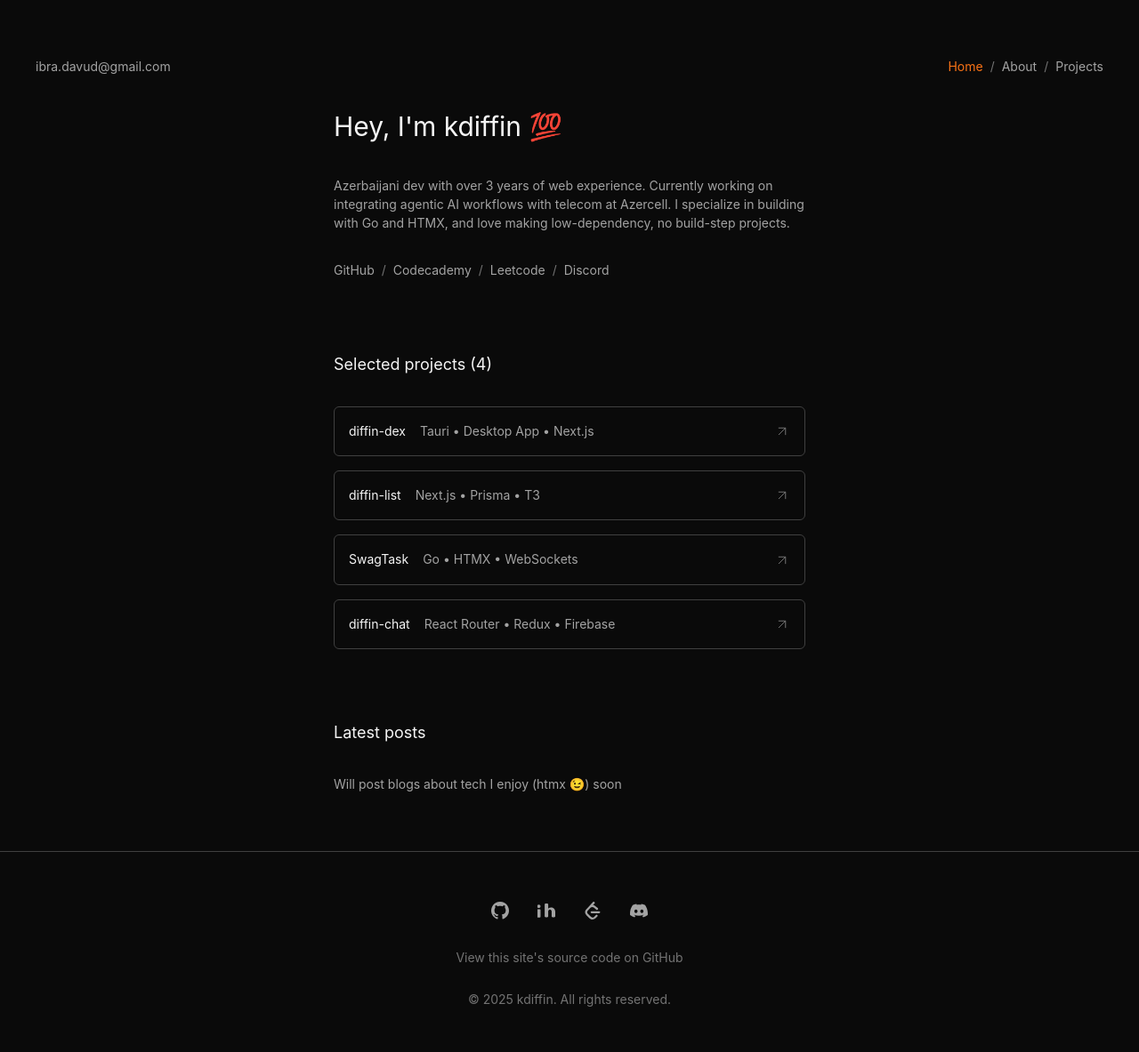
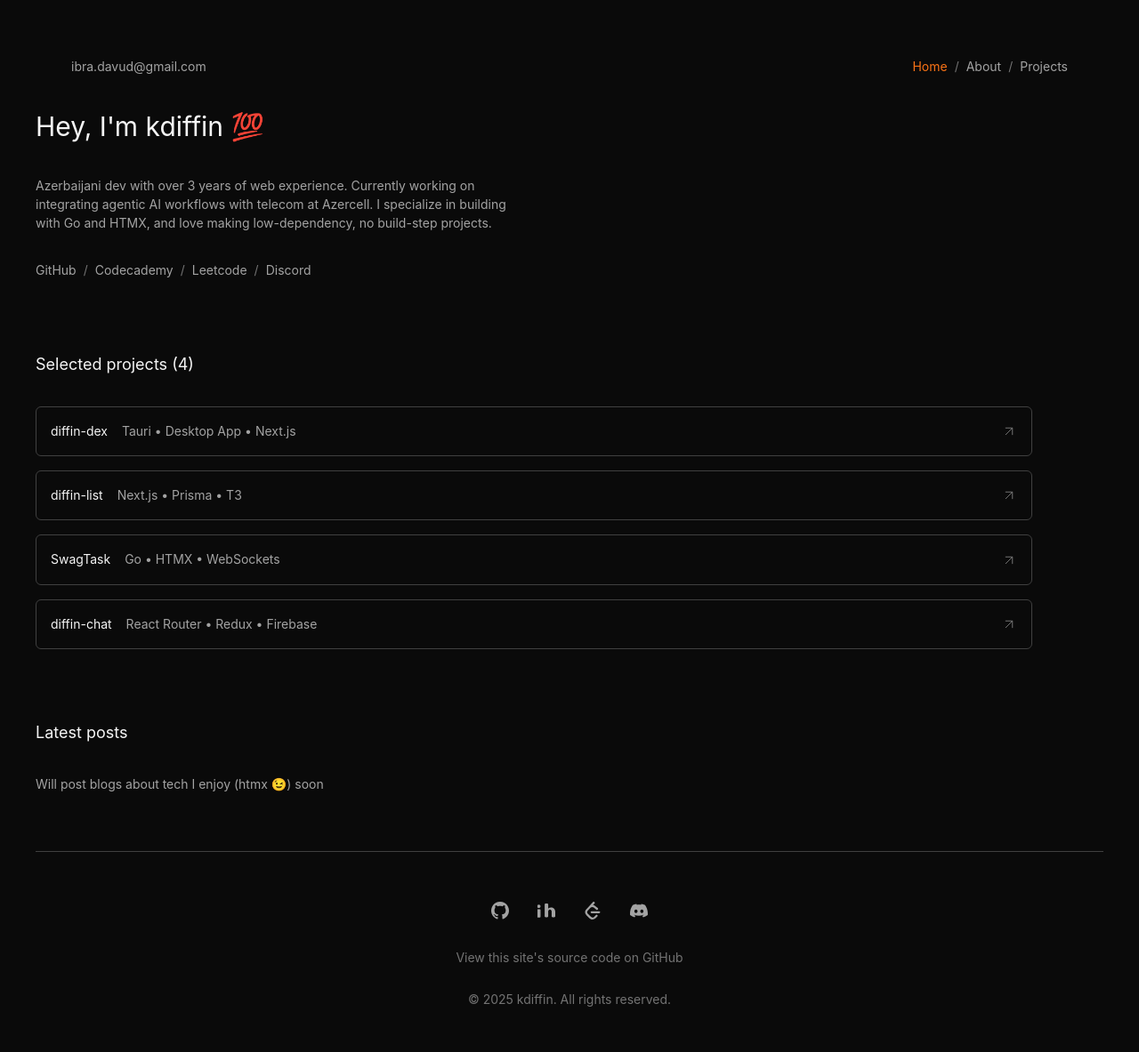
Before and after one commit to kdiffin/kdiffin.github.io, a Jekyll site: the page built from index.html, in a window 1280 px wide. Shown: the whole page at 89% size. Built offline with Jekyll 4.4.1, drawn with Linux system fonts in a browser that asks for light colours.

Commit message:
testing css fix

```diff
--- a/assets/css/style.css
+++ b/assets/css/style.css
@@ -9,7 +9,7 @@
     --accent-hover: #ea580c;
     --border-color: #404040;
     --border-hover: #f97316;
-    --max-width: 1400px;
+    --max-width: 1200px;
 }
 
 /* ===== Reset & Base ===== */
@@ -57,7 +57,7 @@ img {
 /* ===== Layout ===== */
 main {
     max-width: var(--max-width);
-    margin: 0 auto;
+    margin: 0 0;
     padding: 0 2.5rem 4rem;
     flex: 1;
     display: flex;
```
